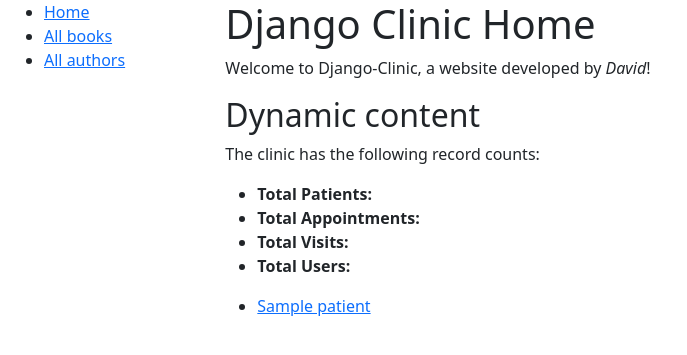
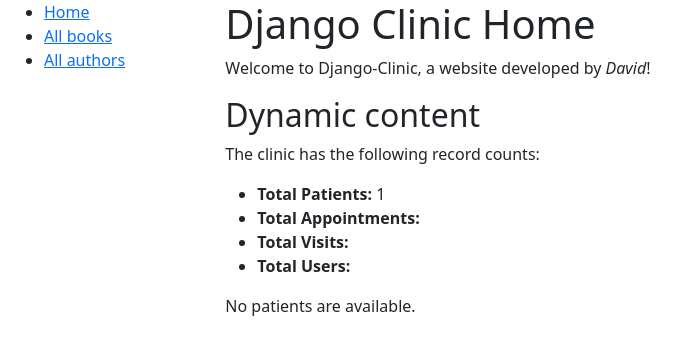
Before and after one commit to davidarango82/django-clinic, a Django app: page /patients/ in a window 1280 px wide. Shown: the top 355 px of the page, without its empty margins (0-687 px from the left). Run offline with Django 4.2, Linux system fonts and the light colour scheme; tables that the repository leaves empty hold one stand-in row (values such as "Sample post").

Commit message:
edited and renamed index.html, other changes

```diff
--- a/clinic_site/settings.py
+++ b/clinic_site/settings.py
@@ -31,13 +31,14 @@
 # Application definition
 
 INSTALLED_APPS = [
-    'patients.apps.PatientsConfig',
     'django.contrib.admin',
     'django.contrib.auth',
     'django.contrib.contenttypes',
     'django.contrib.sessions',
     'django.contrib.messages',
     'django.contrib.staticfiles',
+    # our new app
+    'patients.apps.PatientsConfig',
 ]
 
 MIDDLEWARE = [
--- a/patients/templates/patients/index.html
+++ b/patients/templates/index.html
@@ -12,7 +12,7 @@
   <h2>Dynamic content</h2>
   <p>The clinic has the following record counts:</p>
   <ul>
-    <li><strong>Total Patients:</strong> </li>
+    <li><strong>Total Patients:</strong> {{num_patients}} </li>
     <li><strong>Total Appointments:</strong> </li>
     <li><strong>Total Visits:</strong> </li>
     <li><strong>Total Users:</strong> </li>
--- a/patients/urls.py
+++ b/patients/urls.py
@@ -6,7 +6,7 @@
 #app_name = "patients"
 urlpatterns = [
 
-    path("", views.IndexView.as_view(), name="index"),
+    path('', views.index, name='index'),
     path('<int:pk>/', views.PatientDetailView.as_view(), name='patient-detail'),
     path('create/', views.PatientCreateView.as_view(), name='patient_create'),
 
--- a/patients/views.py
+++ b/patients/views.py
@@ -5,13 +5,24 @@
 from django.views.generic.edit import CreateView, UpdateView, DeleteView
 from django.urls import reverse_lazy
 
-class IndexView (ListView):
-    template_name = "patients/index.html"
-    context_object_name = "latest_patient_list"
+def index(request):
+    """View function for home page of site."""
+    # Generate count of some of patients
+    num_patients = Patient.objects.all().count()
 
-    def get_queryset(self):
-        """Return xxx"""
-        return Patient.objects.order_by ("lastname")[:5]
+    # Render the HTML template index.html with the data in the context variable.
+    return render(
+        request,
+        'index.html',
+        context={'num_patients': num_patients, },
+    )
+
+#def index (request):
+#    template_name = "patients/index.html"
+
+#    def get_queryset(self):
+#        """Return xxx"""
+#        return Patient.objects.order_by ("lastname")[:5]
 
 class PatientDetailView(DetailView):
     model = Patient
```
